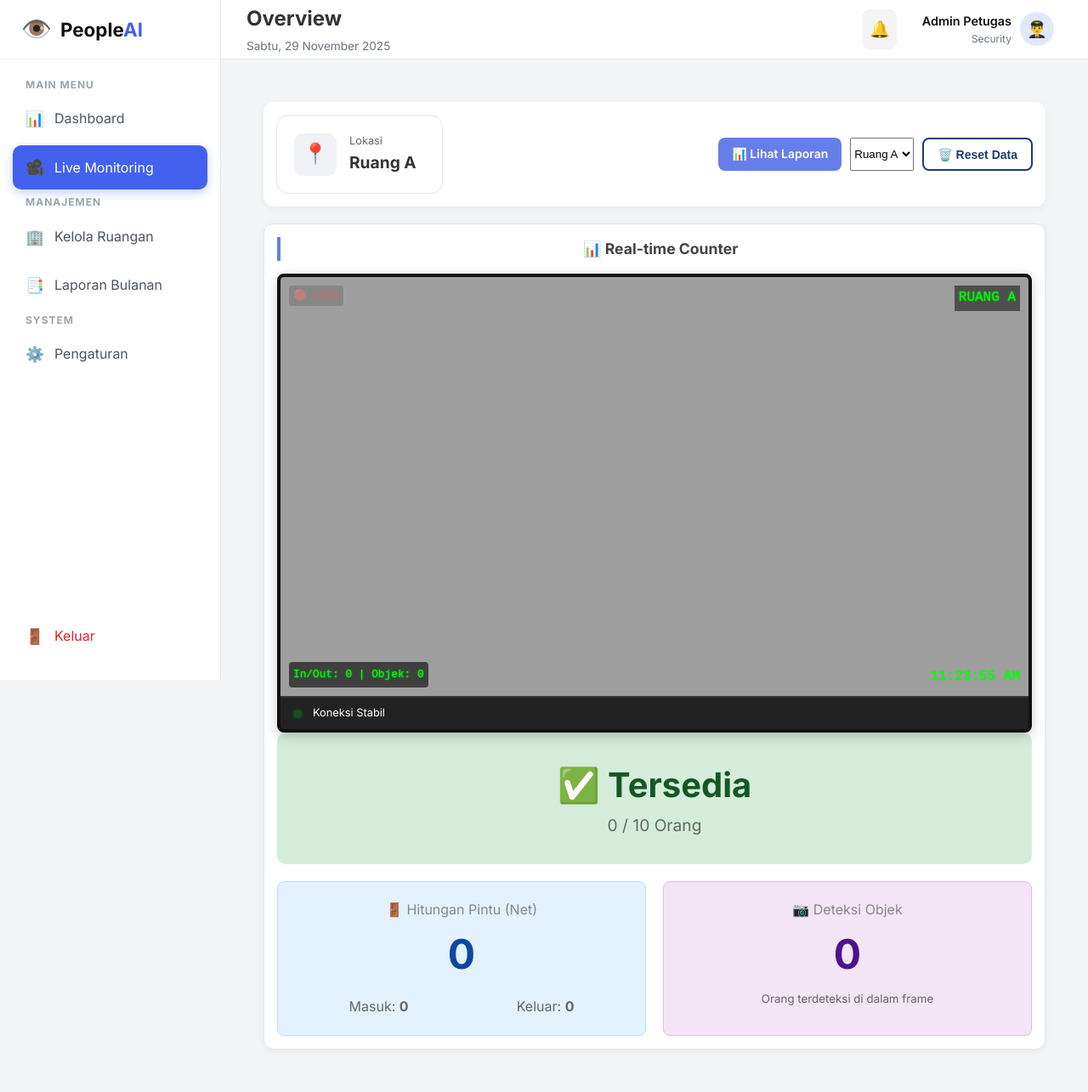
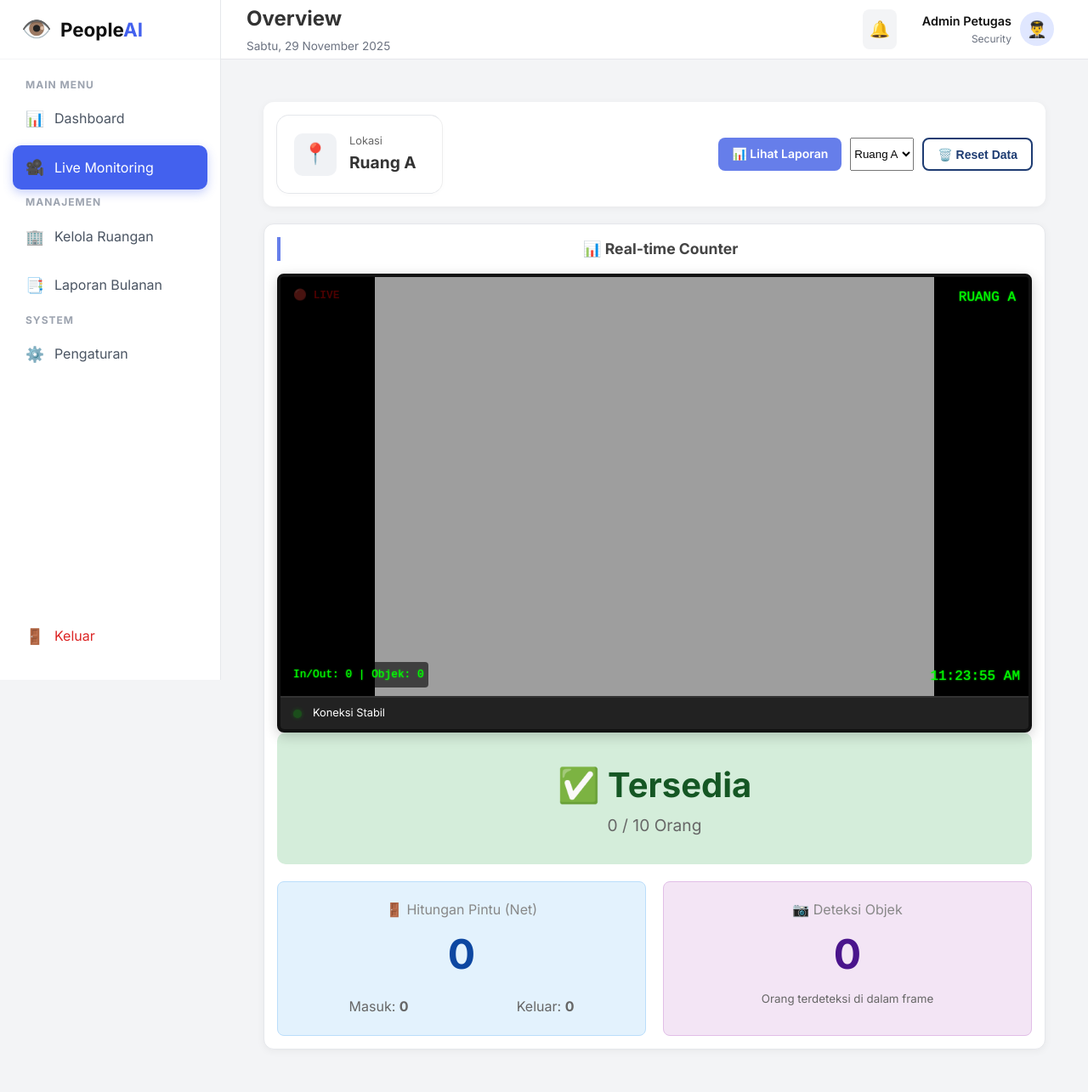
Before and after one commit to MLTeam001/Monitoring-web, a Flask app: page /monitoring in a window 1280 px wide. Shown: the whole page at 85% size. Run offline with Flask 3, Linux system fonts and the light colour scheme.

Commit message:
penambahan class ke source video
menambahkan class cctv-video ke source video, agar tampilan  di web full dan aspek rasio 16:9

```diff
--- a/app/templates/monitoring.html
+++ b/app/templates/monitoring.html
@@ -38,7 +38,7 @@
                     <div class="cctv-screen" style="position: relative; background: #000; overflow: hidden;">
 
                         <img src="http://127.0.0.1:5001/video_feed"
-                             style="width: 100%; height: 100%; object-fit: cover; position: absolute; top: 0; left: 0; z-index: 1;"
+                             class="cctv-video"
                              alt="Live Stream"
                              onerror="this.style.display='none'; document.getElementById('error-msg').style.display='flex';">
 
```
